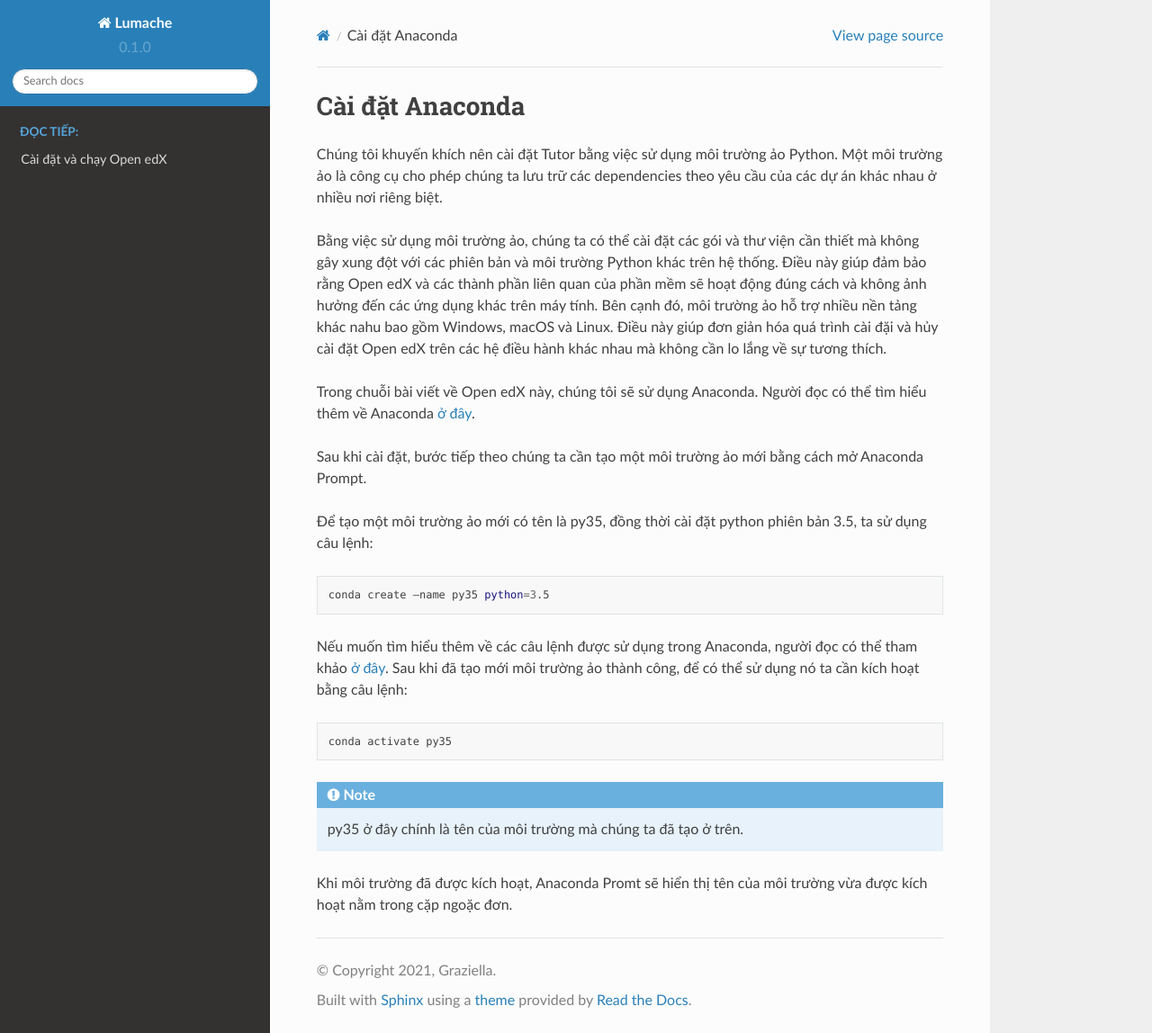
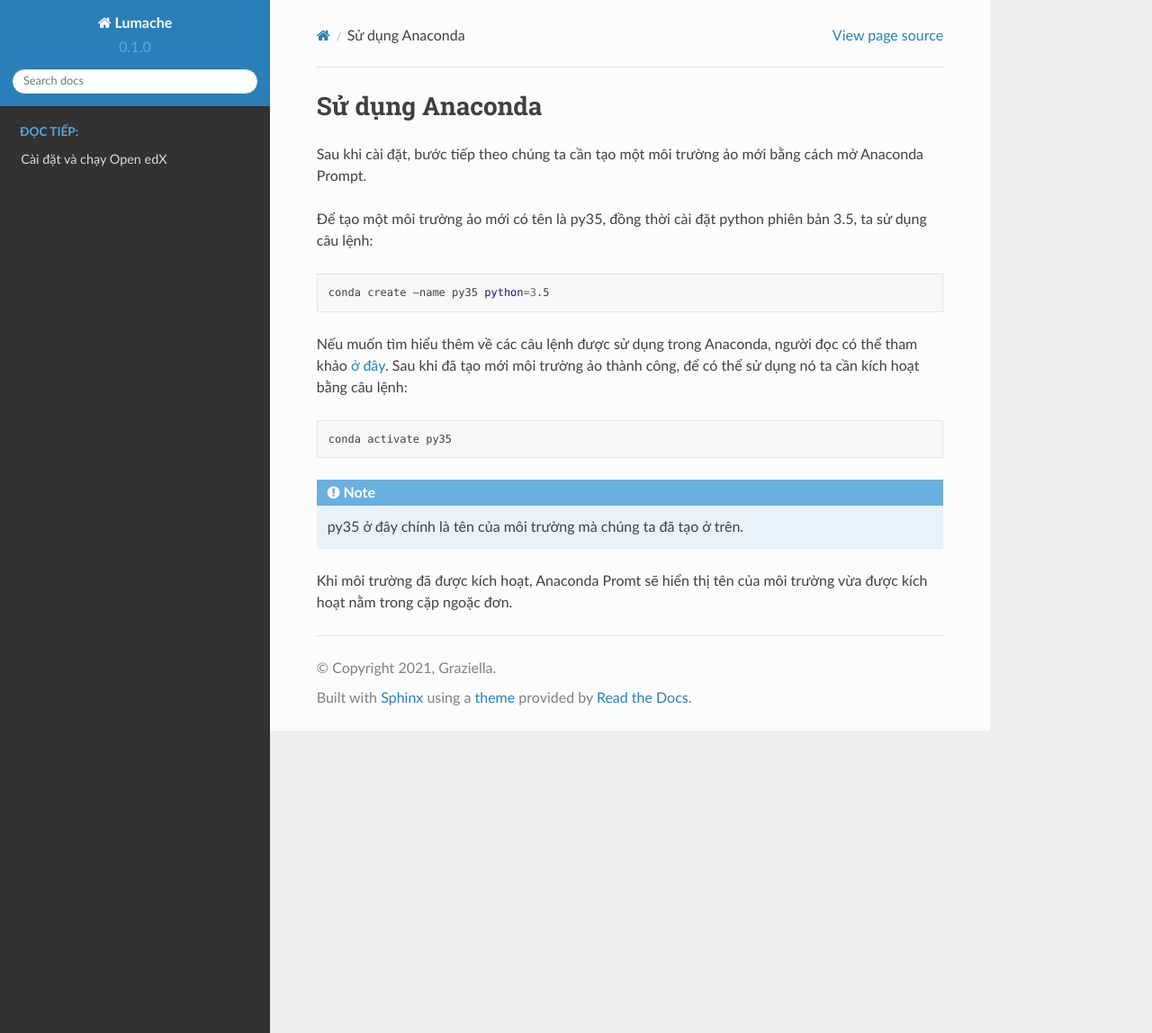
Before and after one commit to dlowji/rtd-openedx, a Sphinx documentation site: the page built from docs/source/anaconda.rst, in a window 1280 px wide and 1148 px high. Shown: the whole window at 90% size. Built offline with Sphinx 7.4.7 and the Read the Docs theme 2.0.0, drawn with Linux system fonts in a browser that asks for light colours; pages that are not in the unit, such as notebooks, are missing from menus.

Commit message:
Update anaconda.rst

```diff
--- a/docs/source/anaconda.rst
+++ b/docs/source/anaconda.rst
@@ -1,15 +1,7 @@
 .. _anaconda:
 
+Sử dụng Anaconda
 ================
-Cài đặt Anaconda
-================
-
-Chúng tôi khuyến khích nên cài đặt Tutor bằng việc sử dụng môi trường ảo Python. Một môi trường ảo là công cụ cho phép chúng ta lưu trữ các dependencies theo yêu cầu của các dự án khác nhau ở nhiều nơi riêng biệt.
-
-Bằng việc sử dụng môi trường ảo, chúng ta có thể cài đặt các gói và thư viện cần thiết mà không gây xung đột với các phiên bản và môi trường Python khác trên hệ thống. Điều này giúp đảm bảo rằng Open edX và các thành phần liên quan của phần mềm sẽ hoạt động đúng cách và không ảnh hưởng đến các ứng dụng khác trên máy tính. Bên cạnh đó, môi trường ảo hỗ trợ nhiều nền tảng khác nahu bao gồm Windows, macOS và Linux. Điều này giúp đơn giản hóa quá trình cài đặi và hủy cài đặt Open edX trên các hệ điều hành khác nhau mà không cần lo lắng về sự tương thích.
-
-Trong chuỗi bài viết về Open edX này, chúng tôi sẽ sử dụng Anaconda. Người đọc có thể tìm hiểu thêm về Anaconda `ở đây <https://www.anaconda.com/>`_.
-
 Sau khi cài đặt, bước tiếp theo chúng ta cần tạo một môi trường ảo mới bằng cách mở Anaconda Prompt.
 
 Để tạo một môi trường ảo mới có tên là py35, đồng thời cài đặt python phiên bản 3.5, ta sử dụng câu lệnh:
```
